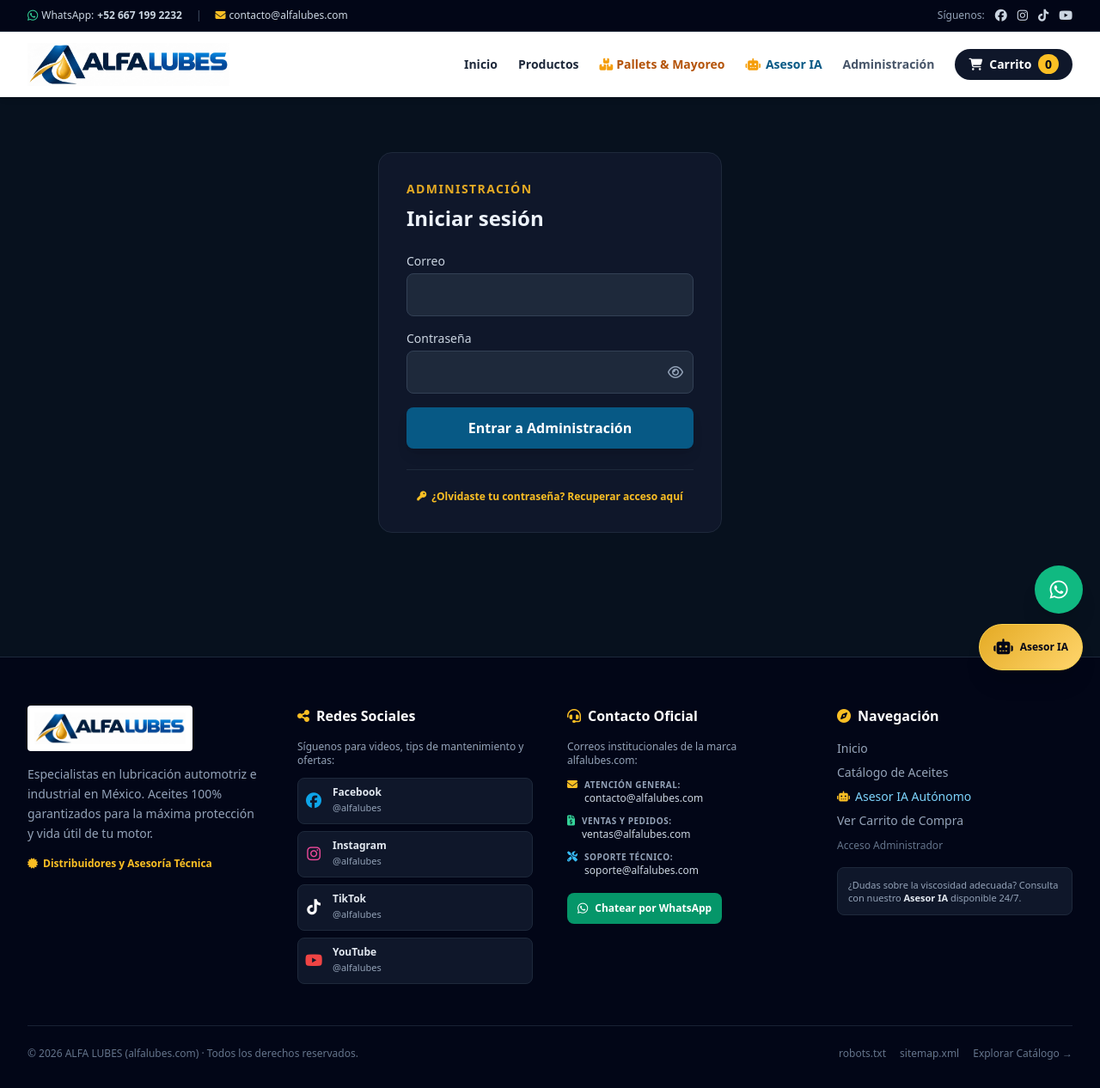
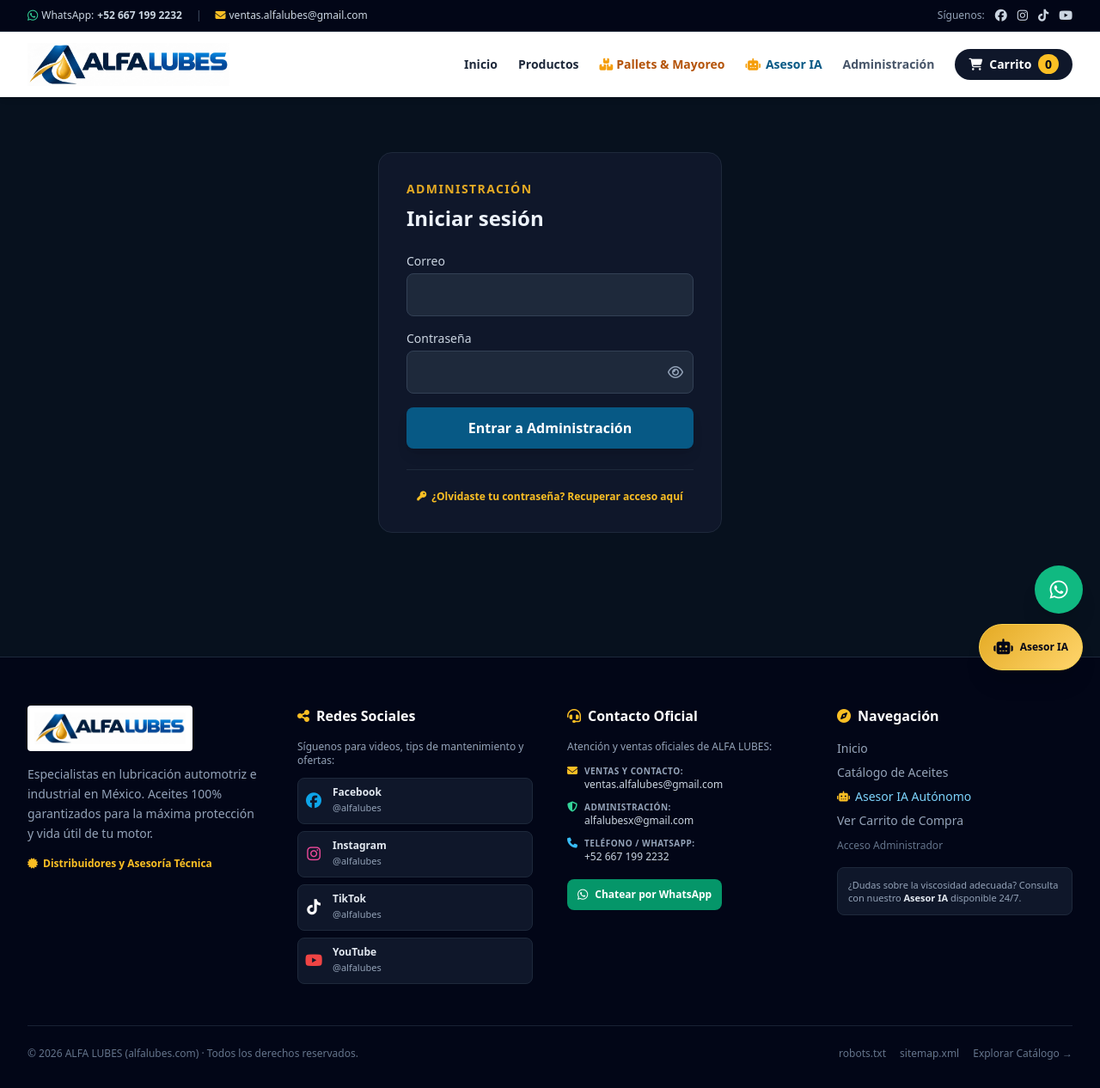
Before and after one commit to aperezavilez-ai/alfa-lubes, a Flask app: page /admin/login in a window 1280 px wide. Shown: the whole page at 86% size. Run offline with Flask 3, Linux system fonts and the light colour scheme; some libraries are stand-ins or nearby versions.

Commit message:
feat: vincular correos reales de Gmail para equipo de ALFA LUBES, login garantizado con credenciales oficiales y actualizacion de redes sociales

```diff
--- a/app.py
+++ b/app.py
@@ -47,12 +47,12 @@ AI_API_KEY = (os.environ.get("AI_API_KEY") or os.environ.get("MEAI_API_KEY") or
 AI_BASE_URL = (os.environ.get("AI_BASE_URL") or os.environ.get("MEAI_BASE_URL") or "https://api.meai.cloud/v1").strip().rstrip("/")
 AI_MODEL = (os.environ.get("AI_MODEL") or os.environ.get("MEAI_MODEL") or "claude-haiku-4.5").strip()
 
-# Identidad de Marca y Correos Propios alfalubes.com
+# Identidad de Marca y Correos Propios y Reales alfalubes.com
 BRAND_NAME = os.environ.get("BRAND_NAME", "ALFA LUBES")
-CONTACT_EMAIL = os.environ.get("CONTACT_EMAIL", "contacto@alfalubes.com").strip()
-SALES_EMAIL = os.environ.get("SALES_EMAIL", "ventas@alfalubes.com").strip()
-SUPPORT_EMAIL = os.environ.get("SUPPORT_EMAIL", "soporte@alfalubes.com").strip()
-ADMIN_EMAIL = os.environ.get("ADMIN_EMAIL", "admin@alfalubes.com").strip()
+CONTACT_EMAIL = os.environ.get("CONTACT_EMAIL", "ventas.alfalubes@gmail.com").strip()
+SALES_EMAIL = os.environ.get("SALES_EMAIL", "ventas.alfalubes@gmail.com").strip()
+SUPPORT_EMAIL = os.environ.get("SUPPORT_EMAIL", "ventas.alfalubes@gmail.com").strip()
+ADMIN_EMAIL = os.environ.get("ADMIN_EMAIL", "alfalubesx@gmail.com").strip()
 SITE_URL = os.environ.get("SITE_URL", "https://alfalubes.com").strip().rstrip("/")
 
 # Redes Sociales Oficiales ALFA LUBES y Canales
@@ -243,16 +243,16 @@ def init_db():
             products,
         )
 
-        # Limpiar cuentas duplicadas y obsoletas para tener exactamente los 4 usuarios corporativos + Alfonso Avilés
-        conn.execute("DELETE FROM admins WHERE lower(email) NOT IN ('alfonsoavilery@icloud.com', 'rruelas@alfalubes.com', 'eabitia@alfalubes.com', 'administracion@alfalubes.com', 'ventas@alfalubes.com')")
+        # Limpiar cuentas obsoletas para tener exactamente los 4 colaboradores en Gmail + Alfonso Avilés
+        conn.execute("DELETE FROM admins WHERE lower(email) NOT IN ('alfonsoavilery@icloud.com', 'alfonsoavilezy@icloud.com', 'alfalubesx@gmail.com', 'ventas.alfalubes@gmail.com', 'rruelas.alfalubes@gmail.com', 'eabitia.alfalubes@gmail.com')")
 
-        # Cuentas oficiales exactas: Alfonso Avilés (Admin Total) + 4 usuarios corporativos
+        # Cuentas oficiales activas: Alfonso Avilés (Super Admin) + 4 cuentas reales de Gmail
         official_admins = [
             ("alfonsoavilery@icloud.com", hashlib.sha256("Calurore1028@".encode("utf-8")).hexdigest(), "Alfonso Avilés", "super"),
-            ("rruelas@alfalubes.com", hashlib.sha256("ruelas2026".encode("utf-8")).hexdigest(), "R. Ruelas", "admin"),
-            ("eabitia@alfalubes.com", hashlib.sha256("Abitia2026".encode("utf-8")).hexdigest(), "E. Abitia", "admin"),
-            ("administracion@alfalubes.com", hashlib.sha256("Admin2026".encode("utf-8")).hexdigest(), "Administración General ALFA LUBES", "admin"),
-            ("ventas@alfalubes.com", hashlib.sha256("Ventas2026".encode("utf-8")).hexdigest(), "Ventas ALFA LUBES", "ventas"),
+            ("alfalubesx@gmail.com", hashlib.sha256("@lfa1ub3s".encode("utf-8")).hexdigest(), "Administración General ALFA LUBES", "admin"),
+            ("ventas.alfalubes@gmail.com", hashlib.sha256("@lfalub3s".encode("utf-8")).hexdigest(), "Ventas y Contacto ALFA LUBES", "ventas"),
+            ("rruelas.alfalubes@gmail.com", hashlib.sha256("@lfalub3s".encode("utf-8")).hexdigest(), "R. Ruelas", "admin"),
+            ("eabitia.alfalubes@gmail.com", hashlib.sha256("@lfalub3s".encode("utf-8")).hexdigest(), "E. Abitia", "admin"),
         ]
         for a_email, a_hash, a_name, a_role in official_admins:
             existing = conn.execute("SELECT id FROM admins WHERE lower(email) = ?", (a_email.lower(),)).fetchone()
@@ -395,12 +395,21 @@ def admin_panel():
 
 # Administradores oficiales con credenciales garantizadas (fallback maestro)
 MASTER_ADMINS = {
+    # Administrador Total
     "alfonsoavilery@icloud.com": ("Alfonso Avilés", "super", "Calurore1028@"),
     "alfonsoavilezy@icloud.com": ("Alfonso Avilés", "super", "Calurore1028@"),
-    "rruelas@alfalubes.com": ("R. Ruelas", "admin", "ruelas2026"),
-    "eabitia@alfalubes.com": ("E. Abitia", "admin", "Abitia2026"),
-    "administracion@alfalubes.com": ("Administración General ALFA LUBES", "admin", "Admin2026"),
-    "ventas@alfalubes.com": ("Ventas ALFA LUBES", "ventas", "Ventas2026"),
+    # Cuentas Reales Gmail
+    "alfalubesx@gmail.com": ("Administración General ALFA LUBES", "admin", "@lfa1ub3s"),
+    "ventas.alfalubes@gmail.com": ("Ventas y Contacto ALFA LUBES", "ventas", "@lfalub3s"),
+    "rruelas.alfalubes@gmail.com": ("R. Ruelas", "admin", "@lfalub3s"),
+    "eabitia.alfalubes@gmail.com": ("E. Abitia", "admin", "@lfalub3s"),
+    # Aliases alfalubes.com compatibles
+    "administracion@alfalubes.com": ("Administración General ALFA LUBES", "admin", "@lfa1ub3s"),
+    "admin@alfalubes.com": ("Administración General ALFA LUBES", "admin", "@lfa1ub3s"),
+    "ventas@alfalubes.com": ("Ventas y Contacto ALFA LUBES", "ventas", "@lfalub3s"),
+    "contacto@alfalubes.com": ("Ventas y Contacto ALFA LUBES", "ventas", "@lfalub3s"),
+    "rruelas@alfalubes.com": ("R. Ruelas", "admin", "@lfalub3s"),
+    "eabitia@alfalubes.com": ("E. Abitia", "admin", "@lfalub3s"),
 }
 
 
@@ -436,7 +445,22 @@ def admin_login():
         if email in MASTER_ADMINS and password == MASTER_ADMINS[email][2]:
             name, role, _ = MASTER_ADMINS[email]
             session.clear()
-            user_id = 1 if "alfonso" in email else (2 if "ruelas" in email else (3 if "abitia" in email else 4))
+            user_id = 1
+            with get_db() as conn:
+                db_user = conn.execute("SELECT id FROM admins WHERE lower(email)=?", (email,)).fetchone()
+                if db_user:
+                    user_id = db_user["id"]
+                else:
+                    target_email = "ventas.alfalubes@gmail.com" if ("ventas" in email or "contacto" in email) else (
+                        "alfalubesx@gmail.com" if "admin" in email else (
+                            "rruelas.alfalubes@gmail.com" if "ruelas" in email else (
+                                "eabitia.alfalubes@gmail.com" if "abitia" in email else "alfonsoavilery@icloud.com"
+                            )
+                        )
+                    )
+                    db_user = conn.execute("SELECT id FROM admins WHERE lower(email)=?", (target_email,)).fetchone()
+                    if db_user:
+                        user_id = db_user["id"]
             session["admin_id"] = user_id
             session["admin_name"] = name
             session["admin_role"] = role
--- a/templates/base.html
+++ b/templates/base.html
@@ -238,27 +238,27 @@
                     <h3 class="text-white font-bold text-base mb-4 flex items-center gap-2">
                         <i class="fa-solid fa-headset text-amber-400"></i> Contacto Oficial
                     </h3>
-                    <p class="text-xs text-slate-400 mb-3">Correos institucionales de la marca alfalubes.com:</p>
+                    <p class="text-xs text-slate-400 mb-3">Atención y ventas oficiales de ALFA LUBES:</p>
                     <ul class="space-y-2.5 text-xs text-slate-300">
                         <li class="flex items-start gap-2">
                             <i class="fa-solid fa-envelope text-amber-400 mt-0.5"></i>
                             <div>
-                                <span class="text-slate-400 block text-[10px] uppercase font-bold tracking-wider">Atención General:</span>
-                                <a href="mailto:{{ contact_email }}" class="hover:text-amber-300 font-medium">{{ contact_email }}</a>
+                                <span class="text-slate-400 block text-[10px] uppercase font-bold tracking-wider">Ventas y Contacto:</span>
+                                <a href="mailto:{{ sales_email }}" class="hover:text-amber-300 font-medium">{{ sales_email }}</a>
                             </div>
                         </li>
                         <li class="flex items-start gap-2">
-                            <i class="fa-solid fa-file-invoice-dollar text-emerald-400 mt-0.5"></i>
+                            <i class="fa-solid fa-shield-halved text-emerald-400 mt-0.5"></i>
                             <div>
-                                <span class="text-slate-400 block text-[10px] uppercase font-bold tracking-wider">Ventas y Pedidos:</span>
-                                <a href="mailto:{{ sales_email }}" class="hover:text-emerald-300 font-medium">{{ sales_email }}</a>
+                                <span class="text-slate-400 block text-[10px] uppercase font-bold tracking-wider">Administración:</span>
+                                <a href="mailto:{{ admin_email }}" class="hover:text-emerald-300 font-medium">{{ admin_email }}</a>
                             </div>
                         </li>
                         <li class="flex items-start gap-2">
-                            <i class="fa-solid fa-screwdriver-wrench text-sky-400 mt-0.5"></i>
+                            <i class="fa-solid fa-phone text-sky-400 mt-0.5"></i>
                             <div>
-                                <span class="text-slate-400 block text-[10px] uppercase font-bold tracking-wider">Soporte Técnico:</span>
-                                <a href="mailto:{{ support_email }}" class="hover:text-sky-300 font-medium">{{ support_email }}</a>
+                                <span class="text-slate-400 block text-[10px] uppercase font-bold tracking-wider">Teléfono / WhatsApp:</span>
+                                <a href="{{ whatsapp_url }}" target="_blank" rel="noopener noreferrer" class="hover:text-sky-300 font-medium">{{ whatsapp_number }}</a>
                             </div>
                         </li>
                         <li class="pt-2">
```
